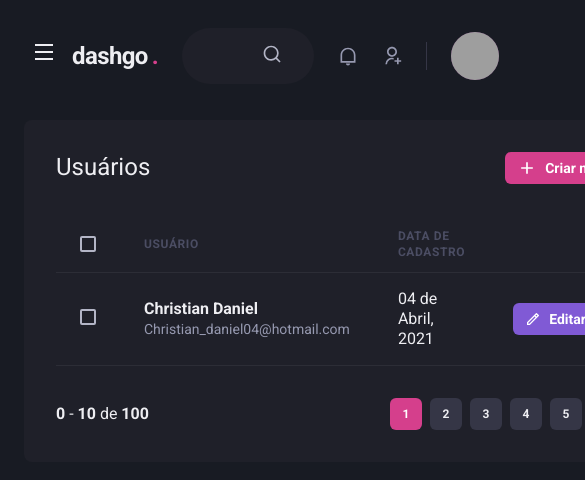
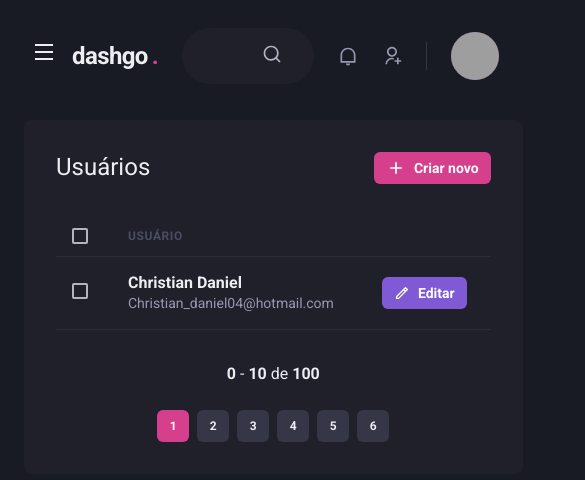
Before and after one commit to ChristanDaniel/clone_dashgo, a Next.js app: page /users in a window 390 px wide. Shown: the top 480 px of the page, 585 px wide, since content can reach past the window. Built offline with nearby package versions, Linux system fonts and the light colour scheme; grey boxes are pictures that could not be loaded.

Commit message:
responsividade na page users

```diff
--- a/src/components/Pagination/index.tsx
+++ b/src/components/Pagination/index.tsx
@@ -5,7 +5,7 @@
 export function Pagination() {
     return(
         <Stack
-        direction= "row"
+        direction= {["column","row"]}
         spacing= "6"
         mt= "8"
         justify= "space-between"
--- a/src/pages/dashboard.tsx
+++ b/src/pages/dashboard.tsx
@@ -69,7 +69,7 @@
                   <Siderbar />
                   <SimpleGrid  flex="1" gap="4" minChildWidth="320px" align="flex-start">
                       <Box
-                        p="8"
+                        p={["6", "8"]}
                         bg="gray.800"
                         borderRadius={8}
                         pb="4"
@@ -78,7 +78,7 @@
                             <Chart options={options} series={series} type="area" height={160} />
                       </Box>
                       <Box
-                        p="8"
+                        p={["6", "8"]}
                         bg="gray.800"
                         borderRadius={8}
                         pb="4"
--- a/src/pages/users/create.tsx
+++ b/src/pages/users/create.tsx
@@ -12,7 +12,7 @@
             <Flex w="100%" my="6" maxWidth={1480} mx="auto" px="6">
               <Siderbar />
 
-              <Box flex="1" borderRadius="8" bg="gray.800" p="8">
+              <Box flex="1" borderRadius="8" bg="gray.800" p={["8"]}>
                   <Heading size="lg" fontWeight="normal">Criar usuário</Heading>
 
                   <Divider my="6" borderColor="gray.700" />
--- a/src/pages/users/index.tsx
+++ b/src/pages/users/index.tsx
@@ -1,4 +1,4 @@
-import { Flex, Heading, Box, Text, Button, Icon, Table, Thead, Tr, Th, Checkbox, Tbody, Td, } from '@chakra-ui/react'
+import { Flex, Heading, Box, Text, Button, Icon, Table, Thead, Tr, Th, Checkbox, Tbody, Td, useBreakpointValue, } from '@chakra-ui/react'
 import { RiAddLine, RiPencilLine } from 'react-icons/ri';
 
 import { Header } from '../../components/Header'
@@ -6,6 +6,12 @@
 import { Siderbar } from '../../components/Sidebar/index'
 
 export default function UserList() {
+
+    const isWideVersion = useBreakpointValue({
+        base: false,
+        lg: true,
+    })
+
     return(
         <Box>
             <Header />
@@ -31,17 +37,17 @@
                     <Table colorScheme="whiteAlpha">
                         <Thead>
                             <Tr>
-                                <Th px="6" color="gray.300" width="8">
+                                <Th px={["4", "4", "6"]} color="gray.300" width="8">
                                     <Checkbox colorScheme="pink"/>
                                 </Th>
                                 <Th>Usuário</Th>
-                                <Th>Data de cadastro</Th>
+                                { isWideVersion && <Th>Data de cadastro</Th>}
                                 <Th width="8"></Th>
                             </Tr>
                         </Thead>
                         <Tbody>
                             <Tr>
-                                <Td px="6">
+                                <Td px={["4", "4", "6"]}>
                                     <Checkbox colorScheme="pink"/>
                                 </Td>
                                 <Td>
@@ -50,7 +56,7 @@
                                         <Text fontSize="sm" color="gray.300">Christian_daniel04@hotmail.com</Text>
                                     </Box>
                                 </Td>
-                                <Td>04 de Abril, 2021</Td>
+                                { isWideVersion && <Td>04 de Abril, 2021</Td>}
                                 <Td>
                                     <Button
                                         as="a"
```
